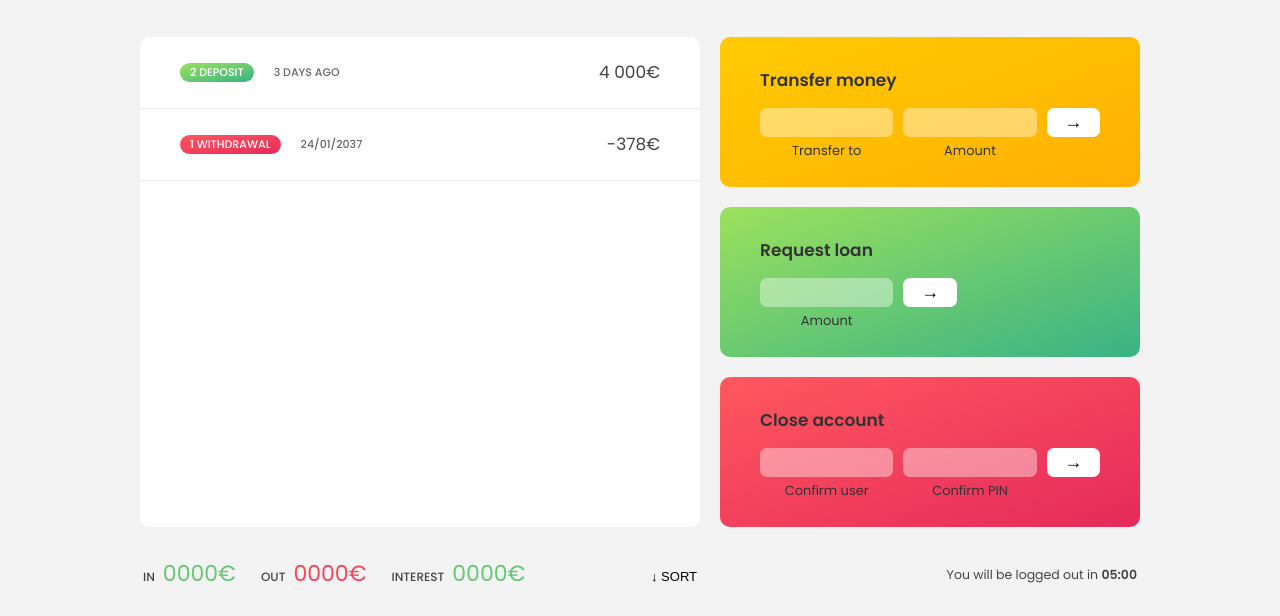
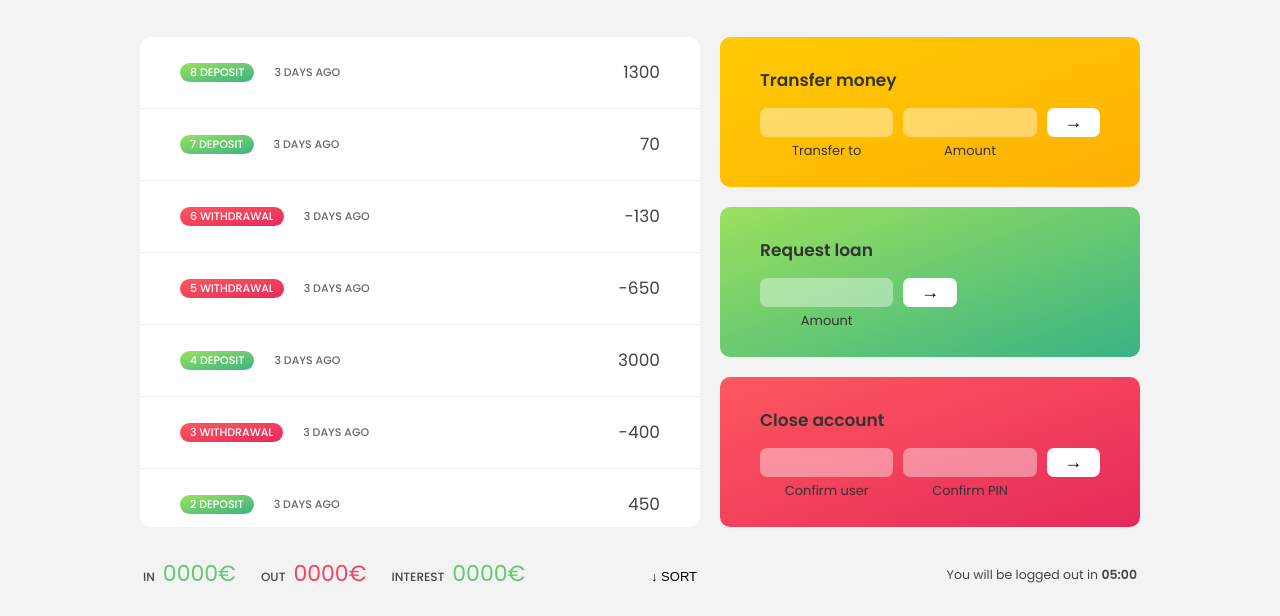
Before and after one commit to acharayaP03/Javascript-project, a plain HTML site: page BankApp/index.html in a window 1280 px wide. Shown: the part 184-800 px from the top of the page. Drawn offline with Linux system fonts and the light colour scheme.

Commit message:
use array foreach and insertAdjacentHtml to insert html content

```diff
--- a/BankApp/index.html
+++ b/BankApp/index.html
@@ -50,7 +50,7 @@
 
       <!-- MOVEMENTS -->
       <div class="movements">
-        <div class="movements__row">
+        <!-- <div class="movements__row">
           <div class="movements__type movements__type--deposit">2 deposit</div>
           <div class="movements__date">3 days ago</div>
           <div class="movements__value">4 000€</div>
@@ -61,7 +61,7 @@
           </div>
           <div class="movements__date">24/01/2037</div>
           <div class="movements__value">-378€</div>
-        </div>
+        </div> -->
       </div>
 
       <!-- SUMMARY -->
--- a/BankApp/script.js
+++ b/BankApp/script.js
@@ -61,6 +61,28 @@ const inputLoanAmount = document.querySelector('.form__input--loan-amount');
 const inputCloseUsername = document.querySelector('.form__input--user');
 const inputClosePin = document.querySelector('.form__input--pin');
 
+
+
+const displayMovements = function (movements) {
+  // if html already contains html then,empty container
+  containerMovements.innerHTML = '';
+
+  movements.forEach((move, i) => {
+    const type = move > 0 ? 'deposit' : 'withdrawal';
+
+    const html = `
+      <div class="movements__row">
+        <div class="movements__type movements__type--${type}">${i + 1} ${type}</div>
+        <div class="movements__date">3 days ago</div>
+        <div class="movements__value">${move}</div>
+      </div>
+    `;
+    containerMovements.insertAdjacentHTML('afterbegin', html);
+  });
+}
+
+displayMovements(account1.movements)
+
 /////////////////////////////////////////////////
 /////////////////////////////////////////////////
 // LECTURES
```
